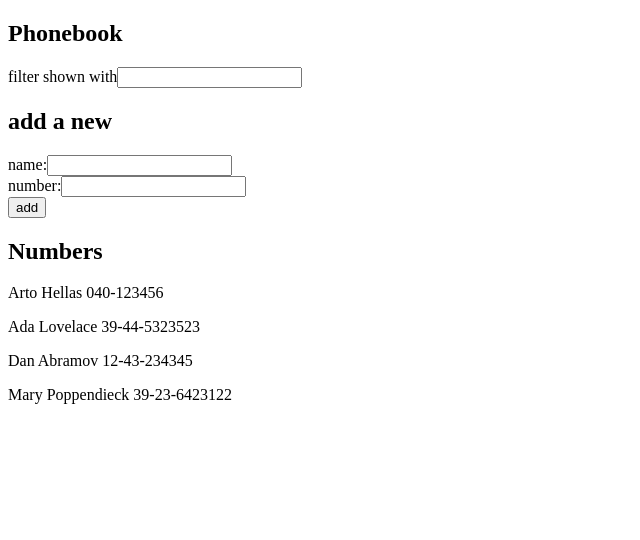
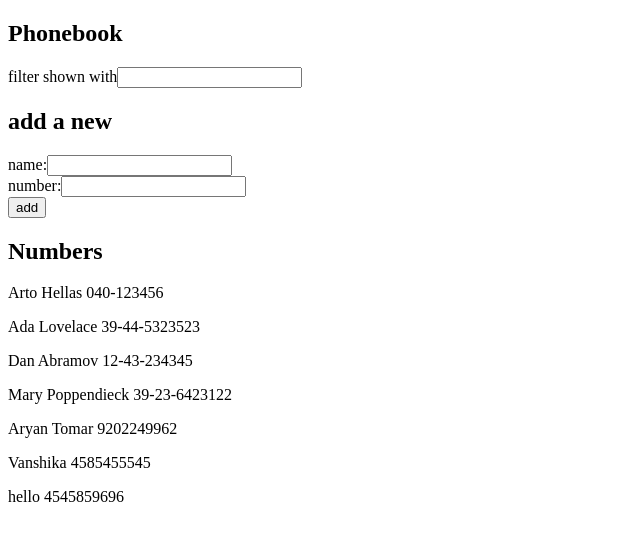
Before and after one commit to aryan436/FullStackOpen, a React (Vite) app in the folder part2/Phonebook/: page / in a window 1280 px wide. Shown: the top 540 px of the page, without its empty margins (0-640 px from the left). Built offline with nearby package versions, Linux system fonts and the light colour scheme; data requests are answered from the project's data file.

Commit message:
exercise 2.12 complete now new persons are saved in backend also

```diff
--- a/part2/Phonebook/db.json
+++ b/part2/Phonebook/db.json
@@ -19,6 +19,22 @@
       "name": "Mary Poppendieck",
       "number": "39-23-6423122",
       "id": "4"
+    },
+    {
+      "name": "Aryan Tomar",
+      "number": "9202249962",
+      "id": "WWl4CtmNbjg"
+    },
+    {
+      "name": "Vanshika",
+      "number": "4585455545",
+      "id": "wR4bvXz9ooA"
+    },
+    {
+      "name": "hello",
+      "number": "4545859696",
+      "id": "L1RlJV-aXTo"
     }
-  ]
+  ],
+  "$schema": "./node_modules/json-server/schema.json"
 }
--- a/part2/Phonebook/src/App.jsx
+++ b/part2/Phonebook/src/App.jsx
@@ -13,7 +13,6 @@
     axios
       .get("http://localhost:3001/persons")
       .then((response) => {
-        console.log(response)
         setPersons(response.data)
       })
   },[])
@@ -27,11 +26,13 @@
     const newPerson = {
       name: newName,
       number: newPhone,
-      id:persons.length+1
     };
-    setPersons(persons.concat(newPerson));
-    setNewName("")
-    setNewPhone("")
+    axios.post("http://localhost:3001/persons", newPerson).then((response) => {
+      console.log(response.data);
+      setPersons(persons.concat(response.data));
+      setNewName("")
+      setNewPhone("")
+    })
   };
   const handleNewName = (event) => {
     setNewName(event.target.value);
--- a/part2/Phonebook/src/components/Person.jsx
+++ b/part2/Phonebook/src/components/Person.jsx
@@ -1,5 +1,4 @@
 const Person = ({ person }) => {
-    console.log(person)
     return (
       <p>
         {person.name} {person.number}
--- a/part2/Phonebook/src/components/Persons.jsx
+++ b/part2/Phonebook/src/components/Persons.jsx
@@ -1,8 +1,5 @@
 import Person from "./Person";
 const Persons = ({ personsToShow }) => {
-    console.log(personsToShow);
-
-
         return personsToShow.map((person) => {
             return <Person key={person.id} person={person} />
         });
```
